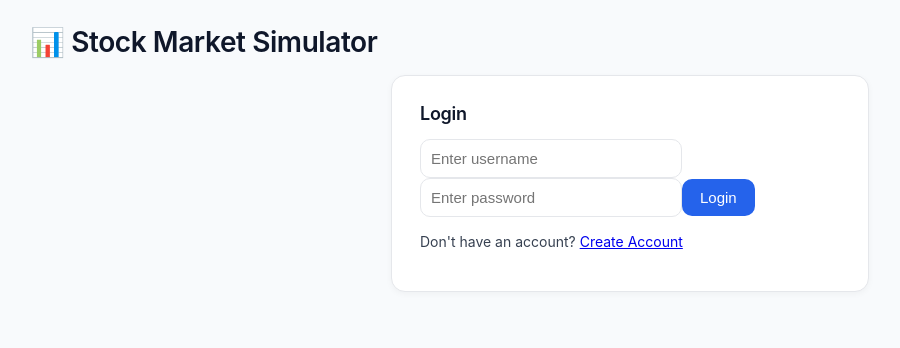
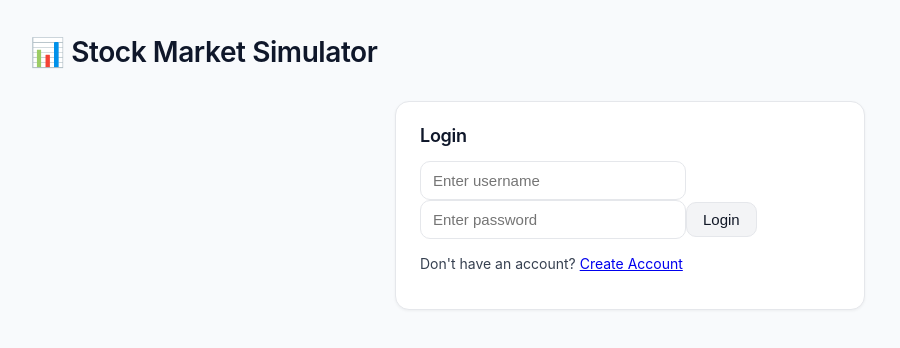
Before and after one commit to timbro-mach/stock-simulator-frontend, a Next.js app: page /dashboard in a window 1280 px wide. Shown: the top 348 px of the page, without its empty margins (10-910 px from the left). Built offline with nearby package versions, Linux system fonts and the light colour scheme.

Commit message:
UI polish: new header layout + updated global styles

```diff
--- a/pages/dashboard.js
+++ b/pages/dashboard.js
@@ -1000,13 +1000,42 @@ const Dashboard = () => {
     // =========================================
     return (
         <div className="dashboard-container">
-            <header>
-                <h1>📊 Stock Market Simulator</h1>
+            <header style={{
+                display: 'flex',
+                justifyContent: 'space-between',
+                alignItems: 'center',
+                flexWrap: 'wrap',
+                gap: '10px'
+            }}>
+                <div>
+                    <h1>📊 Stock Market Simulator</h1>
+                    {isLoggedIn && (
+                        <p className="note" style={{ marginTop: 2 }}>
+                            Welcome back, <span className="em">{username}</span>.
+                        </p>
+                    )}
+                </div>
+
                 {isLoggedIn && (
-                    <p className="note">Welcome back, <span className="em">{username}</span>.</p>
+                    <button
+                        onClick={() => setShowTrading(!showTrading)}
+                        disabled={isLoading}
+                        style={{
+                            background: showTrading ? '#1d4ed8' : '#2563eb',
+                            color: 'white',
+                            padding: '8px 16px',
+                            border: 'none',
+                            borderRadius: 8,
+                            fontWeight: 500,
+                            cursor: 'pointer',
+                            transition: 'background 0.2s',
+                        }}
+                    >
+                        {showTrading ? '⬅ Back to Dashboard' : '🚀 Start Trading'}
+                    </button>
                 )}
-                {isLoading && <p className="note">Loading...</p>}
             </header>
+
 
             {isLoggedIn ? (
                 <div>
--- a/styles/globals.css
+++ b/styles/globals.css
@@ -19,8 +19,8 @@
   --radius-sm: 6px;
   --radius-md: 10px;
   --radius-lg: 14px;
-  --shadow-sm: 0 2px 6px rgba(0, 0, 0, 0.04);
-  --shadow-md: 0 4px 12px rgba(0, 0, 0, 0.08);
+  --shadow-sm: 0 1px 3px rgba(0, 0, 0, 0.05);
+  --shadow-md: 0 3px 8px rgba(0, 0, 0, 0.08);
   --transition-fast: all 0.2s ease-in-out;
 }
 
@@ -42,19 +42,19 @@ h1,
 h2,
 h3 {
   color: var(--brand-navy);
-  margin-top: 0;
   font-weight: 600;
   letter-spacing: -0.015em;
+  margin-top: 0;
 }
 
 h1 {
   font-size: 28px;
-  margin-bottom: 10px;
+  margin-bottom: 6px;
 }
 
 h2 {
   font-size: 20px;
-  margin-bottom: 8px;
+  margin-bottom: 6px;
 }
 
 h3 {
@@ -62,57 +62,74 @@ h3 {
   margin-bottom: 6px;
 }
 
-.container {
-  max-width: 1100px;
-  margin: 40px auto;
+.container,
+.dashboard-container {
+  max-width: 1200px;
+  margin: 30px auto;
   padding: 0 24px;
 }
 
 /* =====================================================
-   Buttons — minimal, confident, tactile
+   Buttons — Calm Hierarchy
    ===================================================== */
 
-button,
-.team-button,
-.logout-button {
+button {
+  background-color: #f3f4f6;
+  color: var(--text-main);
+  border: 1px solid var(--border-color);
+  border-radius: var(--radius-md);
+  padding: 8px 16px;
+  font-size: 15px;
+  font-weight: 500;
+  cursor: pointer;
+  transition: var(--transition-fast);
+}
+
+button:hover {
+  background-color: #e5e7eb;
+}
+
+/* Primary CTA (Join, Start Trading, etc.) */
+button.primary {
   background-color: var(--brand-blue);
   color: #fff;
   border: none;
-  padding: 10px 18px;
-  border-radius: var(--radius-md);
-  cursor: pointer;
-  font-size: 15px;
-  font-weight: 500;
-  transition: var(--transition-fast);
 }
 
-button:hover,
-.team-button:hover {
+button.primary:hover {
   background-color: var(--brand-blue-dark);
-  transform: translateY(-1px);
   box-shadow: 0 2px 6px rgba(37, 99, 235, 0.3);
 }
 
-.logout-button {
+/* Danger (Logout, Delete) */
+button.logout-button {
   background-color: #dc2626;
+  color: #fff;
+  border: none;
 }
 
-.logout-button:hover {
+button.logout-button:hover {
   background-color: #b91c1c;
 }
 
+/* Disabled State */
+button:disabled {
+  opacity: 0.6;
+  cursor: not-allowed;
+}
+
 /* =====================================================
-   Inputs — clean and modern
+   Inputs — Clean and Confident
    ===================================================== */
 
 input,
 select {
-  padding: 10px;
+  padding: 10px 12px;
   border: 1px solid var(--border-color);
   border-radius: var(--radius-md);
   font-size: 15px;
   width: 240px;
-  transition: border-color 0.2s ease;
+  transition: border-color 0.2s ease, box-shadow 0.2s ease;
   background: #fff;
 }
 
@@ -124,21 +141,21 @@ select:focus {
 }
 
 /* =====================================================
-   Cards — Options Pro Light aesthetic
+   Cards — Light, Flat, Modern
    ===================================================== */
 
 .card {
   background: var(--card-bg);
   border: 1px solid var(--border-color);
   border-radius: var(--radius-lg);
-  padding: 24px 28px;
+  padding: 20px 24px;
   margin: 20px 0;
   box-shadow: var(--shadow-sm);
-  transition: transform 0.2s ease, box-shadow 0.2s ease;
+  transition: transform 0.15s ease, box-shadow 0.15s ease;
 }
 
 .card:hover {
-  transform: translateY(-2px);
+  transform: translateY(-1px);
   box-shadow: var(--shadow-md);
 }
 
@@ -148,16 +165,10 @@ select:focus {
   color: var(--brand-navy);
 }
 
-.card .note {
+.note {
   color: var(--text-subtle);
   font-size: 14px;
   line-height: 1.6;
-}
-
-.card .facts {
-  font-size: 14px;
-  color: var(--text-main);
-  margin-top: 6px;
 }
 
 /* =====================================================
@@ -187,11 +198,11 @@ select:focus {
 
 .em {
   font-weight: 600;
-  color: var(--brand-navy);
+  color: var(--brand-blue);
 }
 
 /* =====================================================
-   Tables — light grid, professional feel
+   Tables — Light Grid, Financial Clarity
    ===================================================== */
 
 table {
@@ -215,12 +226,16 @@ td {
   color: var(--text-subtle);
 }
 
+tr:nth-child(even) {
+  background: #f9fafb;
+}
+
 tr:hover {
-  background-color: #f8fafc;
+  background-color: #f1f5f9;
 }
 
 /* =====================================================
-   Banner & Disclosure — same tone as Options Pro
+   Banner & Disclosure — Informational
    ===================================================== */
 
 .banner {
@@ -246,14 +261,8 @@ tr:hover {
    Layout Helpers
    ===================================================== */
 
-.dashboard-container {
-  max-width: 1200px;
-  margin: 20px auto;
-  padding: 0 24px;
-}
-
 .section {
-  margin-bottom: 40px;
+  margin-bottom: 32px;
 }
 
 .center {
@@ -263,3 +272,16 @@ tr:hover {
 .muted {
   color: var(--text-light);
 }
+
+/* =====================================================
+   Header Layout — Clean Toolbar Feel
+   ===================================================== */
+
+header {
+  display: flex;
+  justify-content: space-between;
+  align-items: center;
+  flex-wrap: wrap;
+  gap: 10px;
+  margin-bottom: 20px;
+}
```
